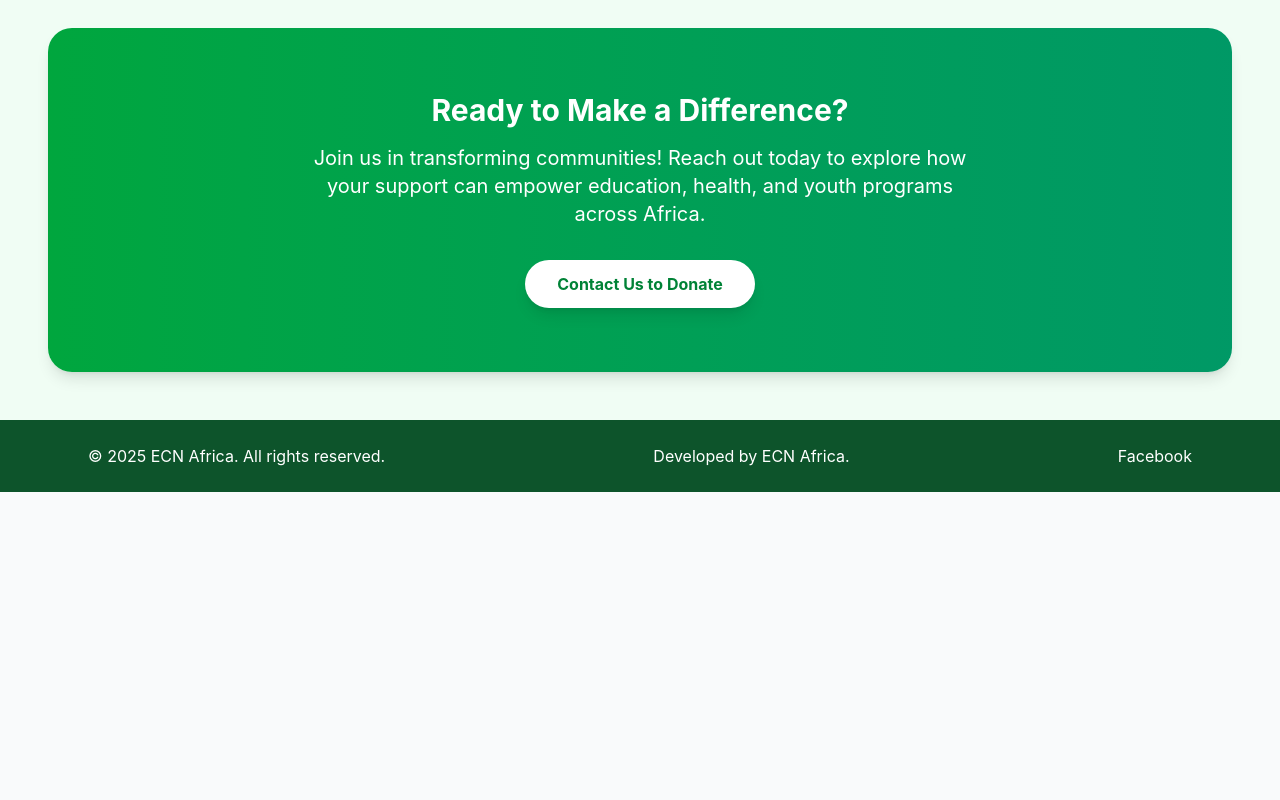
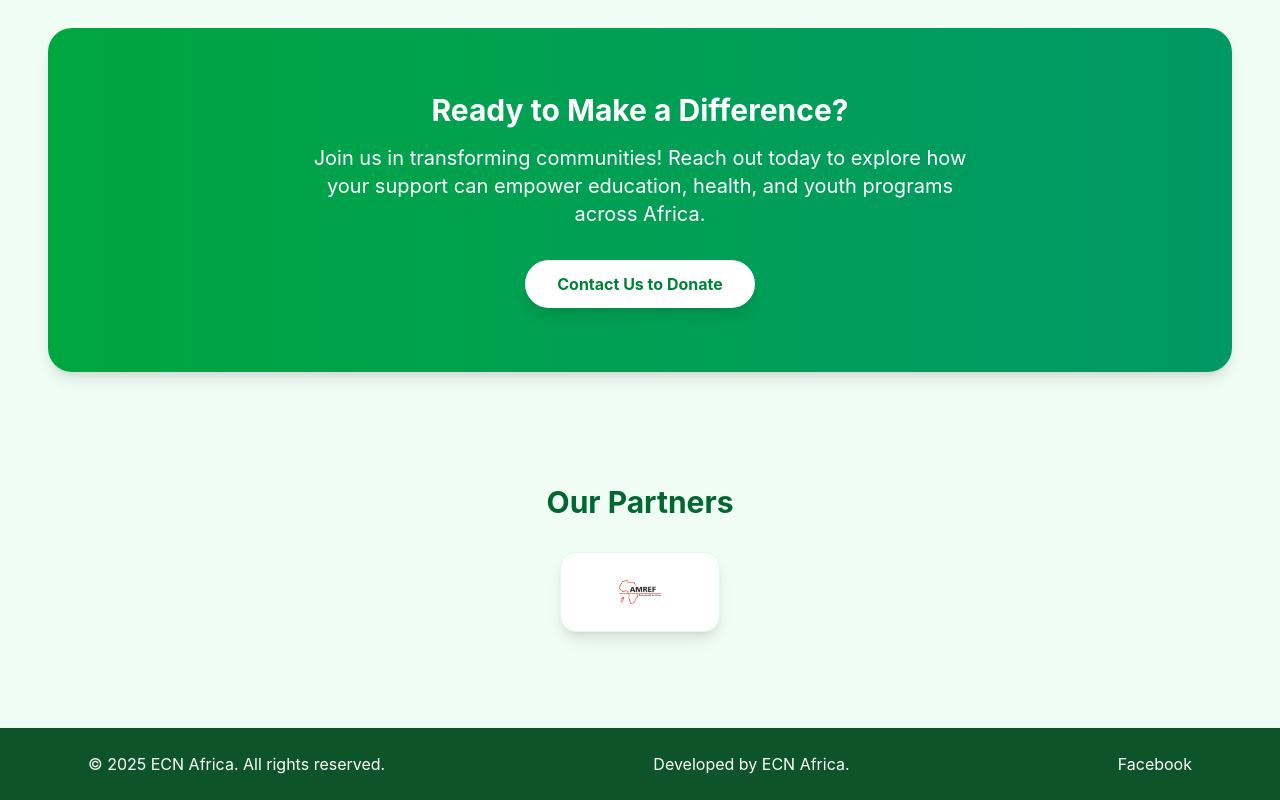
Before and after one commit to steph10920/ecnafrica, a React (Vite) app: page /donate in a window 1280 px wide. Shown: the part 1766-2566 px from the top of the page. Before the commit the page ends 2258 px from the top, so only its background shows below. Built offline with nearby package versions, Linux system fonts and the light colour scheme.

Commit message:
changes made in contact and careers

```diff
--- a/src/components/Donate.jsx
+++ b/src/components/Donate.jsx
@@ -10,6 +10,7 @@ import treePlanting from "../assets/tree-planting.jpg";
 import arts from "../assets/arts.jpg";
 import healthCamp from "../assets/health-camp.jpg";
 import skillsWorkshop from "../assets/skills-workshop.jpg";
+import amrefLogo from "../assets/amref.png";
 
 export default function Donate() {
   const donors = [
@@ -38,6 +39,15 @@ export default function Donate() {
     { title: "Tree Planting Initiative", img: treePlanting },
   ];
 
+  const partners = [
+  {
+    name: "Amref Health Africa",
+    url: "https://amref.org/",
+    logo: amrefLogo,
+  },
+];
+
+
   return (
     <div className="min-h-screen bg-green-50 flex flex-col">
       <Helmet>
@@ -53,7 +63,7 @@ export default function Donate() {
         className="bg-green-600 text-white py-24 text-center bg-cover bg-center relative"
         style={{ backgroundImage: `url(${dheader})` }}
       >
-        <div className="absolute inset-0 bg-black/40"></div> {/* Overlay for readability */}
+        <div className="absolute inset-0 bg-black/40"></div>
         <div className="relative z-10">
           <motion.h1
             initial={{ opacity: 0, y: 20 }}
@@ -195,6 +205,34 @@ export default function Donate() {
             Contact Us to Donate
           </motion.button>
         </section>
+
+        {/* PARTNERS SECTION */}
+        <section className="py-12 px-6 md:px-12">
+          <h2 className="text-3xl font-bold text-green-800 mb-8 text-center">Our Partners</h2>
+          <div className="flex justify-center items-center gap-12 flex-wrap">
+            {partners.map((partner, i) => (
+              <motion.a
+                key={i}
+                href={partner.url}
+                target="_blank"
+                rel="noopener noreferrer"
+                initial={{ opacity: 0, y: 20 }}
+                animate={{ opacity: 1, y: 0 }}
+                transition={{ delay: i * 0.2 }}
+                whileHover={{ scale: 1.05 }}
+                className="p-4 bg-white rounded-2xl shadow-lg border border-green-100 flex items-center justify-center w-40 h-20"
+              >
+                <img
+                src={partner.logo}
+                alt={partner.name}
+                className="object-contain h-full"
+                />
+
+              </motion.a>
+            ))}
+          </div>
+        </section>
+
       </main>
 
       <Footer />
```
Also changed, not shown: src/assets/amref.png (added).
